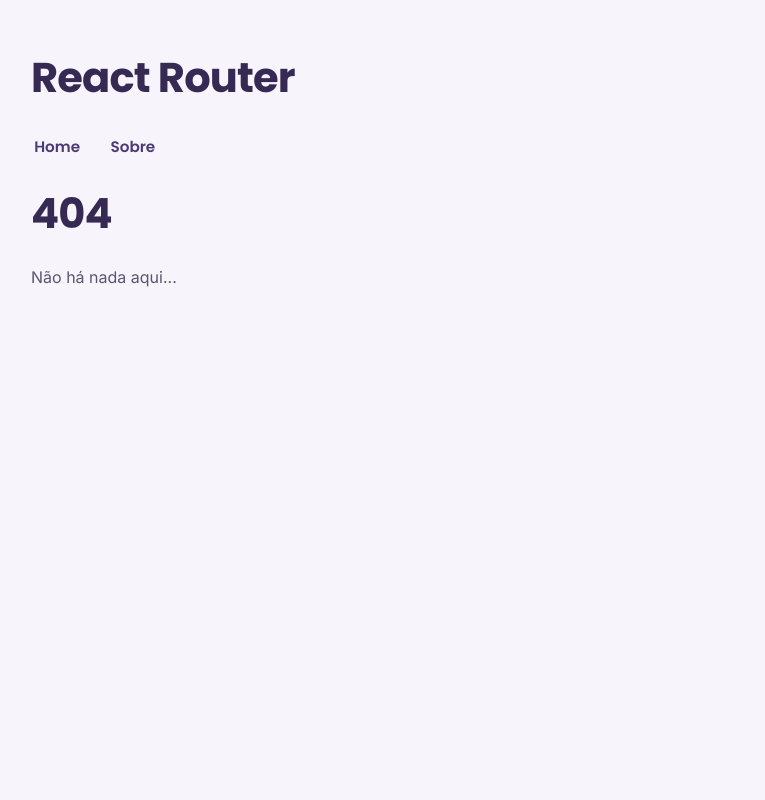
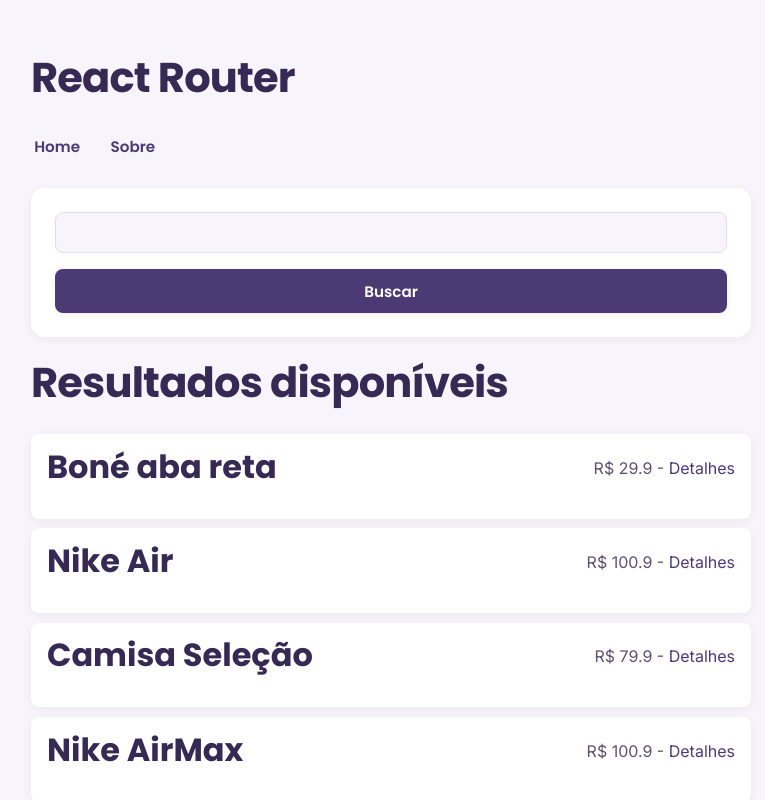
Before and after one commit to kauanzin222/React_PrimeiroAprendizado, a React (Vite) app in the folder React-Router/router/: page /search in a window 1280 px wide. Before the commit this address had no page. Shown: the top 800 px of the page, without its empty margins (249-1014 px from the left). Built offline with nearby package versions, Linux system fonts and the light colour scheme; data requests are answered from the project's data file.

Commit message:
Utilizando SearchParams

```diff
--- a/React-Router/router/data/db.json
+++ b/React-Router/router/data/db.json
@@ -17,6 +17,12 @@
             "name": "Camisa Seleção",
             "price": 79.9,
             "info": "Camisa do Brasil 2014"
+        },
+           {
+            "id": "4",
+            "name": "Nike AirMax",
+            "price": 100.9,
+            "info": "Lançamento Nike AirMax branco"
         }
     ]
 }
--- a/React-Router/router/src/App.tsx
+++ b/React-Router/router/src/App.tsx
@@ -12,6 +12,8 @@
 import ProductDetails from './pages/ProductDetails'
 import ProductInfo from './pages/ProductInfo'
 import NotFound from './pages/NotFound'
+import SearchForm from './components/SearchForm'
+import Search from './pages/Search'
 
 function App() {
   const url = 'http://localhost:3000/products/'
@@ -23,15 +25,19 @@
         <h1>React Router</h1>
         <BrowserRouter>
           <NavBar />
+          {/* Search */}
+          <SearchForm />
           <Routes>
-            <Route path='/' element={<Home url={url}/>} />
+            <Route path='/' element={<Home url={url} />} />
             <Route path='/about' element={<About />} />
             {/* Rota Dinâmica */}
-            <Route path='/products/:id' element={<ProductDetails url={url}/>} />
+            <Route path='/products/:id' element={<ProductDetails url={url} />} />
             {/* Nested Routes */}
-            <Route path='/products/:id/info' element={<ProductInfo url={url}/>}/>
+            <Route path='/products/:id/info' element={<ProductInfo url={url} />} />
+            {/* Search */}
+            <Route path='/search' element={<Search />} />
             {/* No match route */}
-            <Route path='*' element={<NotFound/>}/>
+            <Route path='*' element={<NotFound />} />
           </Routes>
         </BrowserRouter>
       </main>
--- /dev/null
+++ b/React-Router/router/src/components/SearchForm.tsx
@@ -0,0 +1,24 @@
+import { useState, type SubmitEvent } from "react"
+import { useNavigate } from "react-router-dom"
+
+const SearchForm = () => {
+    const navigate = useNavigate()
+    const [query, setQuery] = useState<string>()
+
+    const handleSubmit = (e: SubmitEvent<HTMLFormElement>) => {
+        e.preventDefault()
+
+        navigate("/search?q=" + query)
+    }
+
+    return (
+        <main>
+            <form onSubmit={handleSubmit}>
+                <input type="text" onChange={(e) => setQuery(e.target.value)} />
+                <button type="submit">Buscar</button>
+            </form>
+        </main>
+    )
+}
+
+export default SearchForm
--- /dev/null
+++ b/React-Router/router/src/pages/Search.tsx
@@ -0,0 +1,29 @@
+import { useSearchParams, Link } from "react-router-dom"
+import { useFetch } from "../hooks/useFetch"
+import type { Product } from "../interfaces/Product"
+
+const Search = () => {
+    const [searchParams] = useSearchParams()
+
+    const url = "http://localhost:3000/products?" + searchParams
+
+    const { data: items, loading, error } = useFetch<Product[]>(url)
+
+    return (
+        <div>
+            <h1>Resultados disponíveis</h1>
+            <ul>
+                {items && items.map((item: Product) => (
+                    <li key={item.id}>
+                        <h2>{item.name}</h2>
+                        <p>R$ {item.price} - <Link to={`/products/${item.id}`}>Detalhes</Link></p>
+                        {/* Rota Dinâmica */}
+                    </li>
+                ))}
+            </ul>
+
+        </div>
+    )
+}
+
+export default Search
```
